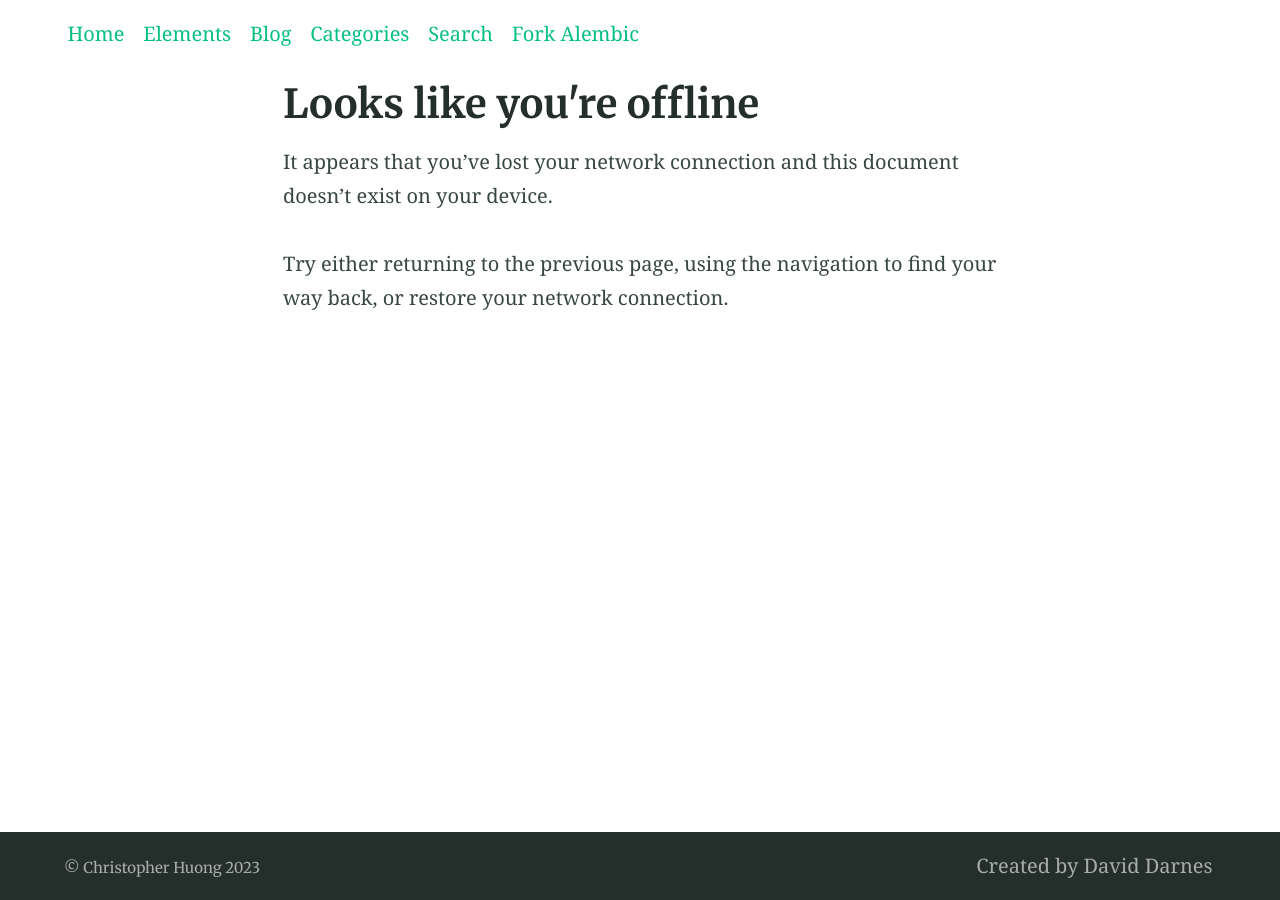
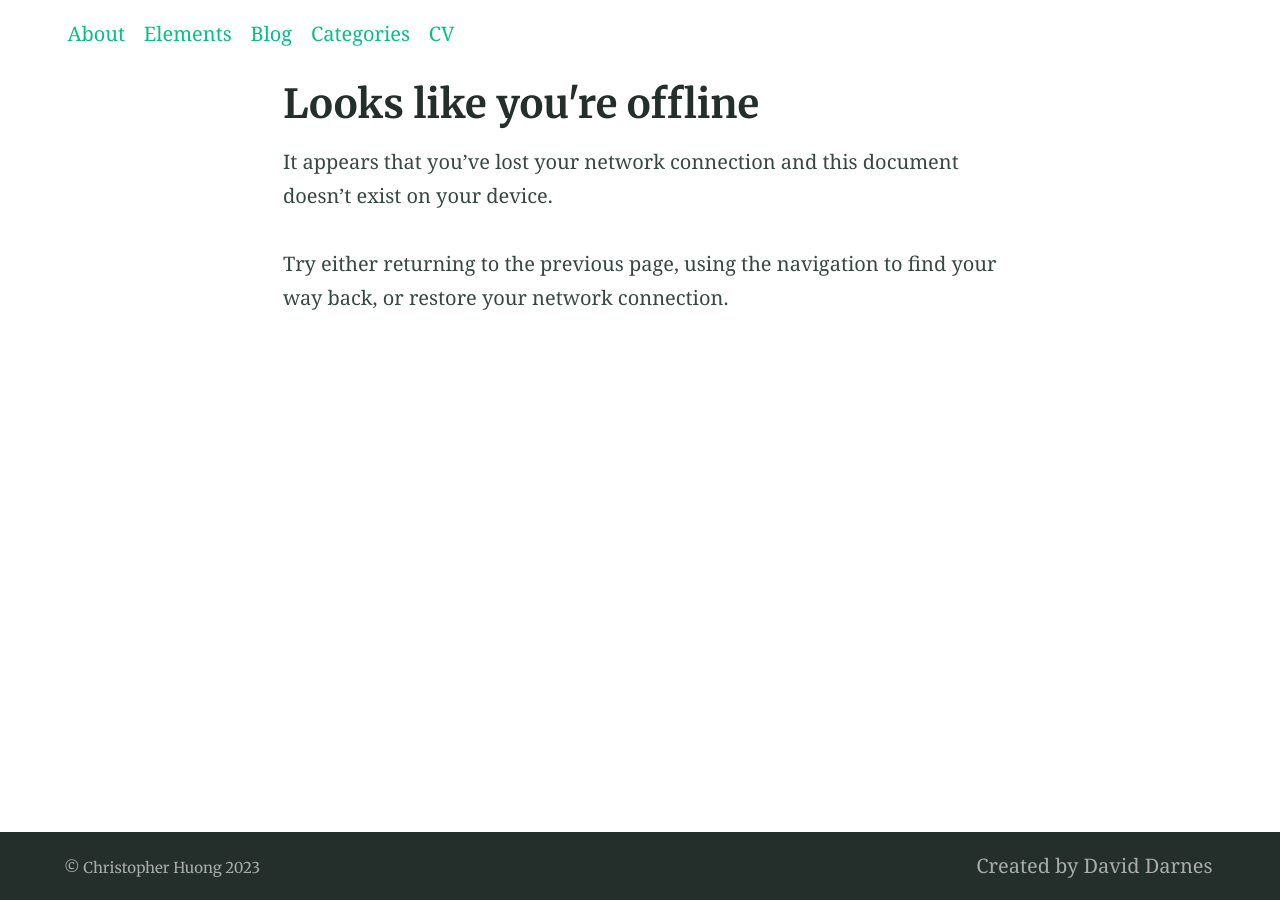
Before and after one commit to christopherhuong/christopherhuong.github.io, a Jekyll site: the page built from offline.md, in a window 1280 px wide. Built offline with Jekyll 4.4.1, drawn with Linux system fonts in a browser that asks for light colours.

Commit message:
Update _config.yml

```diff
--- a/_config.yml
+++ b/_config.yml
@@ -121,7 +121,7 @@ favicons: # Favicons are also used in the manifest file. Syntax is 'size: path'
 
 # 9. Site navigation
 navigation_header:
-- title: Home
+- title: About
   url: /
 - title: Elements
   url: /elements/
@@ -129,10 +129,8 @@ navigation_header:
   url: /blog/
 - title: Categories
   url: /categories/
-- title: Search
-  url: /search/
-- title: Fork Alembic
-  url: https://github.com/daviddarnes/alembic
+- title: CV
+  url: https://christopherhuong.github.io/
 
 navigation_footer:
 - title: Created by David Darnes
```
